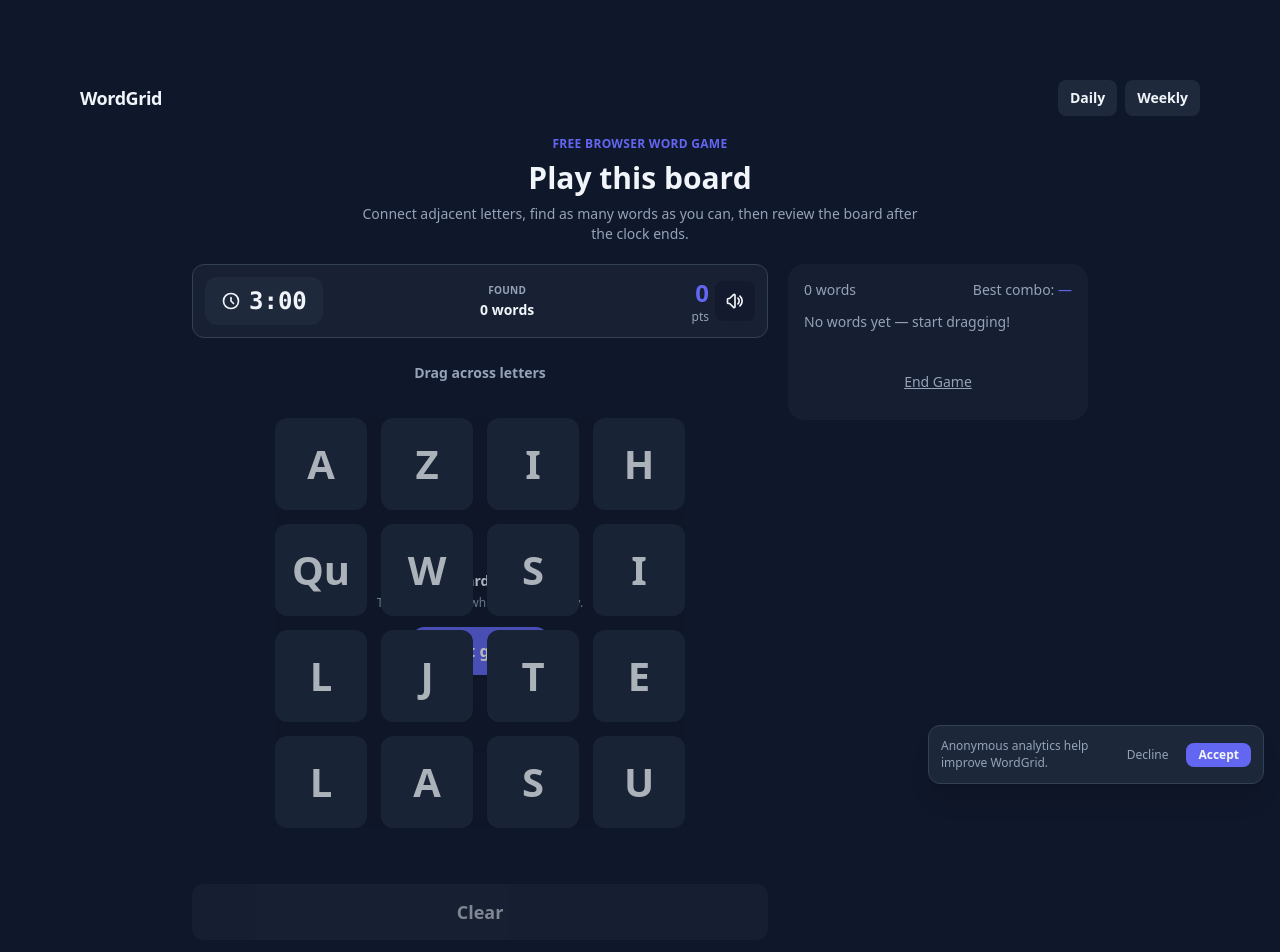
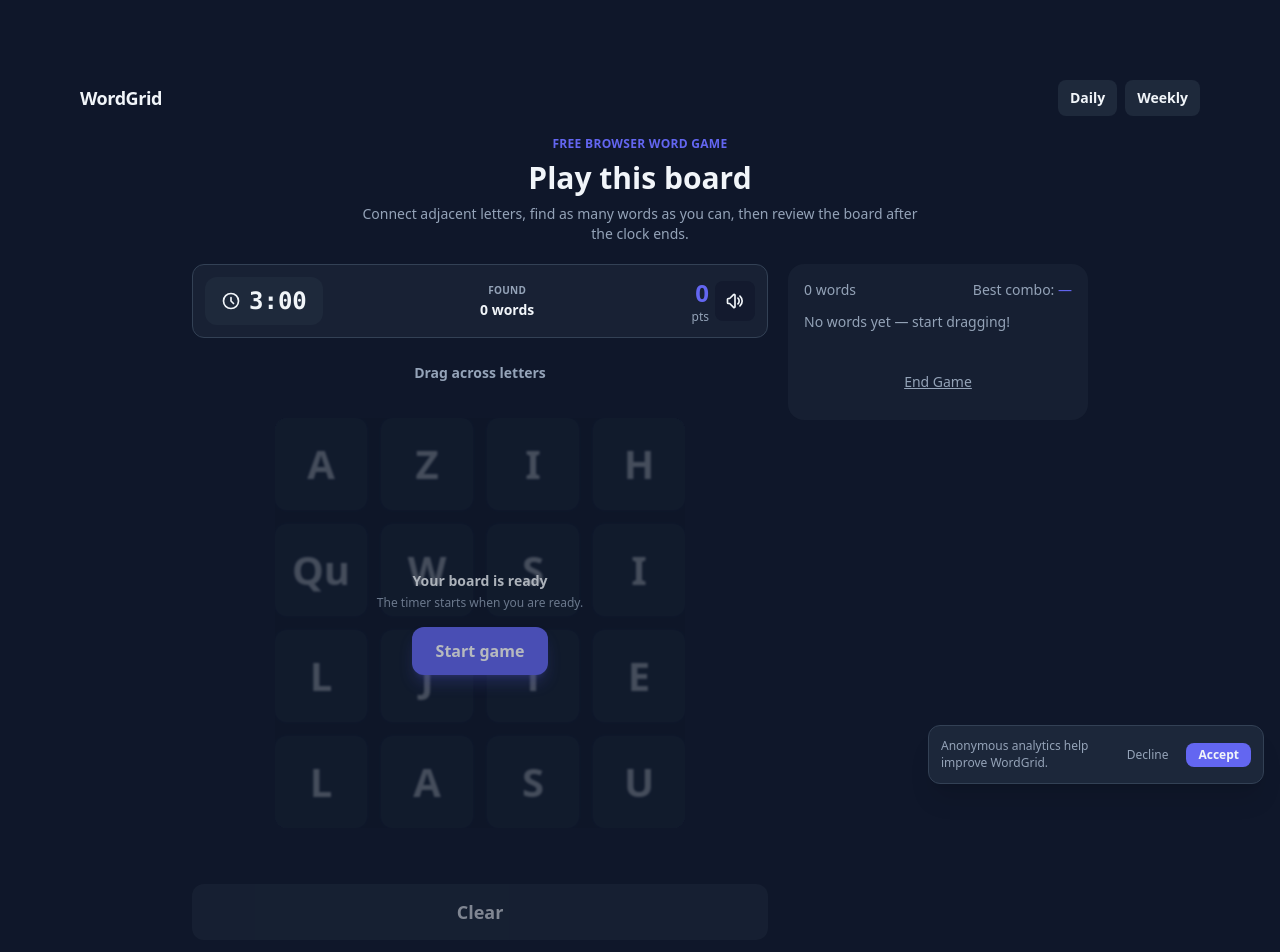
Before and after one commit to aieasygames-alt/wordgrid, a Next.js app: page / in a window 1280 px wide. Shown: the top 952 px of the page. Built offline with nearby package versions, Linux system fonts and the light colour scheme.

Commit message:
fix: keep homepage start control above board

```diff
--- a/src/components/GameBoard.tsx
+++ b/src/components/GameBoard.tsx
@@ -525,11 +525,11 @@ export default function GameBoard({ grid, initialDuration, startPaused = false,
             aria-label={`${boardSize} by ${boardSize} letter grid`}
           >
             {!hasStarted && (
-              <div className="absolute inset-0 z-30 flex items-center justify-center rounded-xl bg-bg/65 p-5 text-center backdrop-blur-[1px]">
+              <div className="absolute inset-0 z-40 flex items-center justify-center rounded-xl bg-bg/65 p-5 text-center backdrop-blur-[1px]">
                 <div>
                   <div className="text-sm font-semibold text-text">Your board is ready</div>
                   <p className="mt-1 text-xs text-text-muted">The timer starts when you are ready.</p>
-                  <button onClick={startGame} className="mt-4 rounded-xl bg-primary px-6 py-3 font-semibold text-white transition hover:bg-primary-hover">Start game</button>
+                  <button onClick={startGame} className="relative z-50 mt-4 rounded-xl bg-primary px-6 py-3 font-semibold text-white shadow-lg shadow-primary/30 transition hover:bg-primary-hover">Start game</button>
                 </div>
               </div>
             )}
@@ -584,6 +584,7 @@ export default function GameBoard({ grid, initialDuration, startPaused = false,
                     flex items-center justify-center
                     rounded-xl text-2xl sm:text-3xl font-bold
                     transition-all duration-100 cursor-pointer relative z-30
+                    ${!hasStarted ? "pointer-events-none" : ""}
                     ${cell.letter === "Qu" ? "text-xl sm:text-2xl" : ""}
                     ${
                       isCellSelected(r, c)
```
